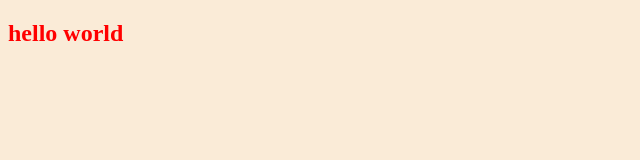
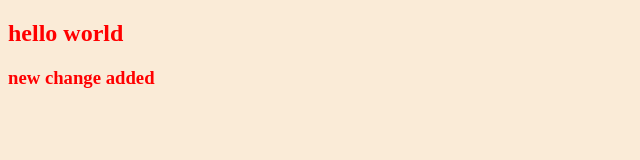
Before and after one commit to Jishnu-JR/gitdata, a plain HTML site: page index.html in a window 1280 px wide. Shown: the whole page, without its empty margins (0-640 px from the left). Drawn offline with Linux system fonts and the light colour scheme.

Commit message:
updated index file

```diff
--- a/index.html
+++ b/index.html
@@ -8,5 +8,6 @@
 </head>
 <body>
     <h2>hello world</h2>
+    <h3>new change added</h3>
 </body>
 </html>
```
